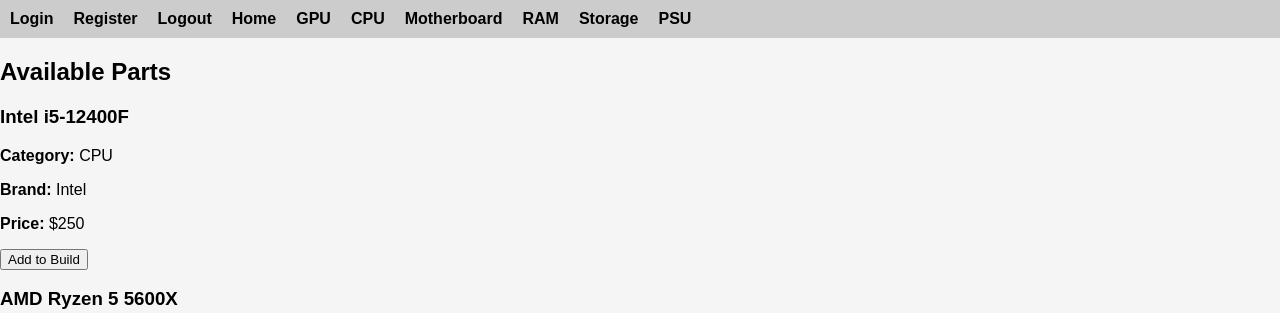
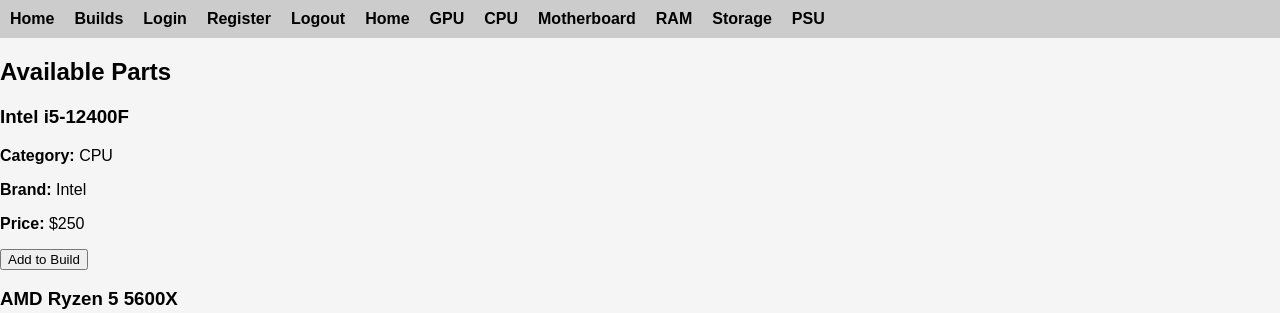
Before and after one commit to JaecobV/flaskapplicationproject, a Flask app: page / in a window 1280 px wide. Shown: the top 313 px of the page. Run offline with Flask 3, Linux system fonts and the light colour scheme; data comes from the database, SQL or seed files in the repository.

Commit message:
added to navbar

```diff
--- a/templates/home.html
+++ b/templates/home.html
@@ -9,6 +9,8 @@
 
 <!-- NAVBAR -->
 <div class="navbar">
+    <a href="/">Home</a>
+    <a href="/builds">Builds</a>
     <a href="/login">Login</a>
     <a href="/register">Register</a>
     <a href="/logout">Logout</a>
```
